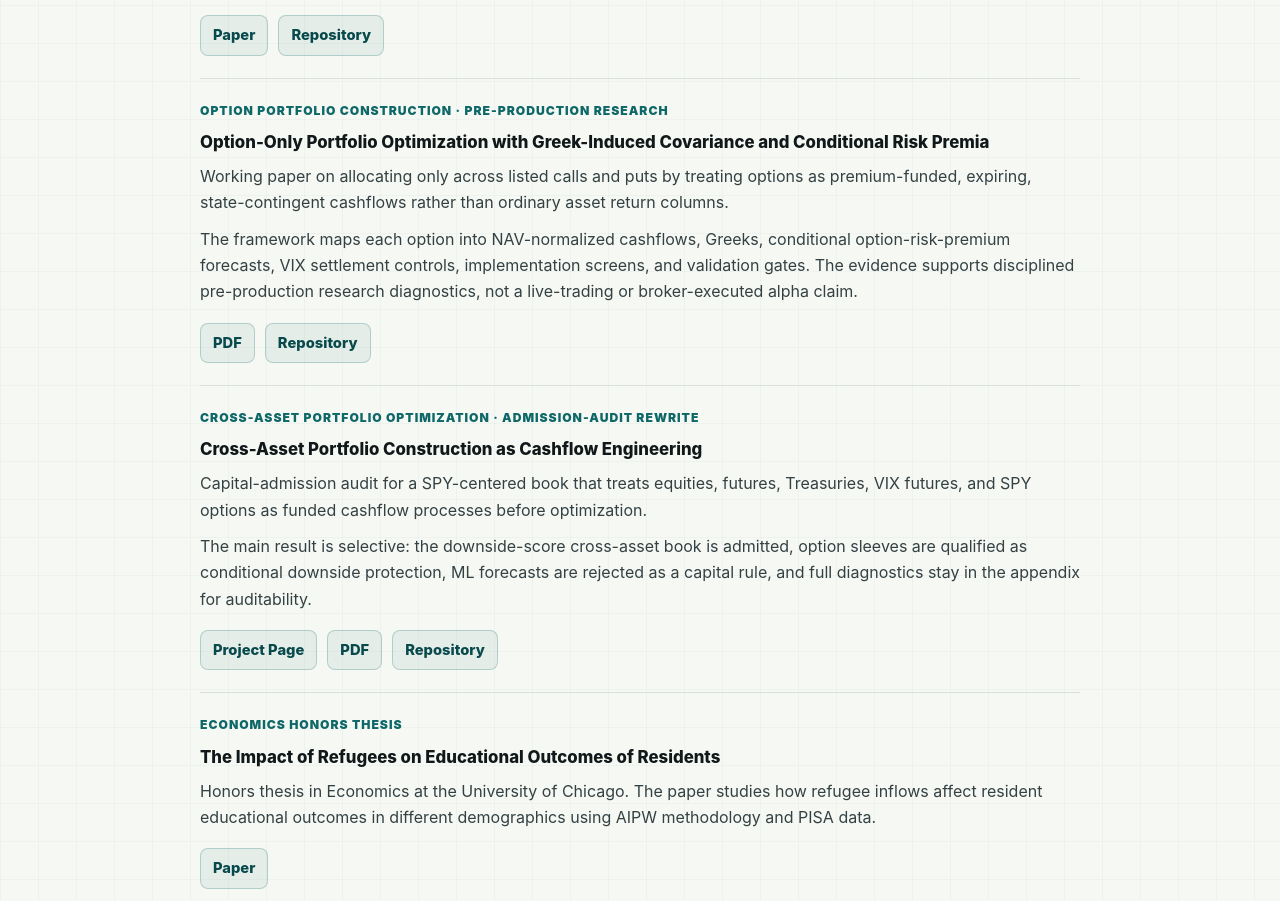
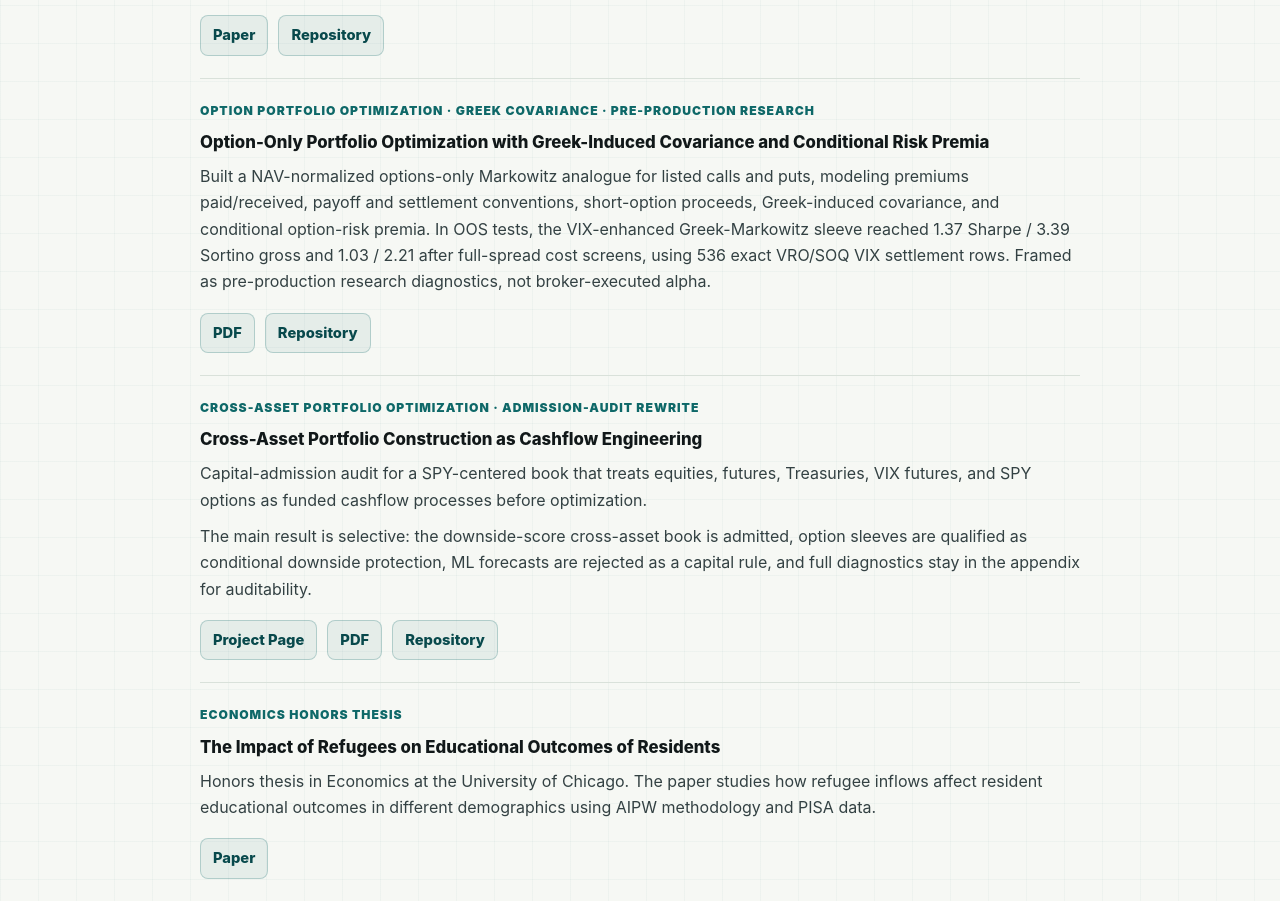
Before and after one commit to dhruvk1432/dhruvk1432.github.io, a plain HTML site: page index.html in a window 1280 px wide. Shown: the part 831-1732 px from the top of the page. Drawn offline with Linux system fonts and the light colour scheme.

Commit message:
Update option paper website description

```diff
--- a/index.html
+++ b/index.html
@@ -80,27 +80,25 @@
 
         <article class="paper-card">
           <div class="item-main">
-            <p class="kicker">Option Portfolio Construction · Pre-production Research</p>
+            <p class="kicker">Option Portfolio Optimization · Greek Covariance · Pre-production Research</p>
             <h3>
               <a href="assets/papers/option_only_portfolio_optimization_dhruv_kohli.pdf?v=1.0.0">
                 Option-Only Portfolio Optimization with Greek-Induced Covariance and Conditional Risk Premia
               </a>
             </h3>
             <p>
-              Working paper on allocating only across listed calls and puts by
-              treating options as premium-funded, expiring, state-contingent
-              cashflows rather than ordinary asset return columns.
-            </p>
-            <p>
-              The framework maps each option into NAV-normalized cashflows,
-              Greeks, conditional option-risk-premium forecasts, VIX settlement
-              controls, implementation screens, and validation gates. The
-              evidence supports disciplined pre-production research diagnostics,
-              not a live-trading or broker-executed alpha claim.
+              Built a NAV-normalized options-only Markowitz analogue for listed
+              calls and puts, modeling premiums paid/received, payoff and
+              settlement conventions, short-option proceeds, Greek-induced
+              covariance, and conditional option-risk premia. In OOS tests, the
+              VIX-enhanced Greek-Markowitz sleeve reached 1.37 Sharpe / 3.39
+              Sortino gross and 1.03 / 2.21 after full-spread cost screens,
+              using 536 exact VRO/SOQ VIX settlement rows. Framed as
+              pre-production research diagnostics, not broker-executed alpha.
             </p>
           </div>
 
-          <div class="action-links" aria-label="Option-only Markowitz paper links">
+          <div class="action-links" aria-label="Option-only portfolio optimization paper links">
             <a href="assets/papers/option_only_portfolio_optimization_dhruv_kohli.pdf?v=1.0.0">PDF</a>
             <a href="https://github.com/dhruvk1432/Option_Portfolio_Greek_Risk_Premia">Repository</a>
           </div>
```
Also changed, not shown: 1 other file.
